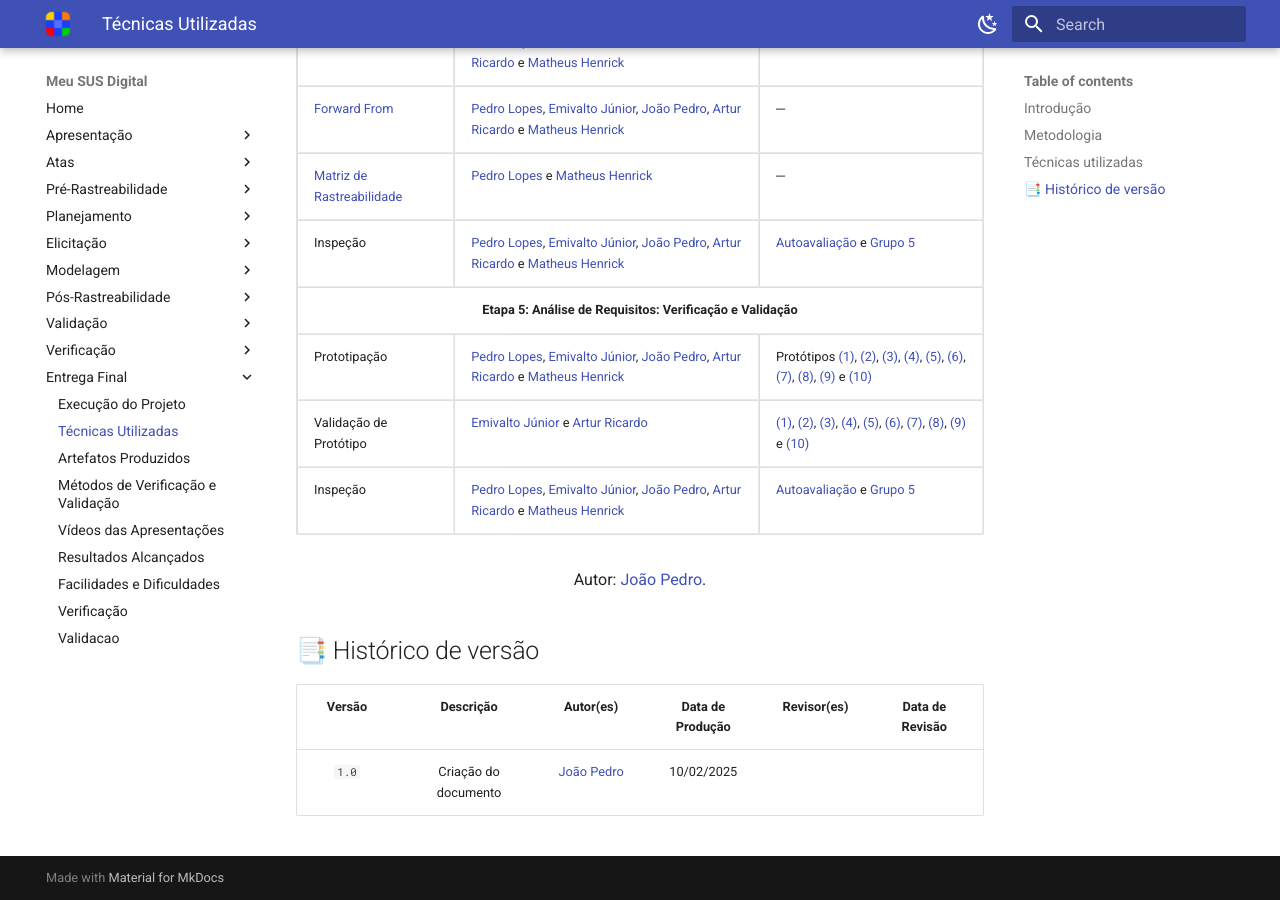
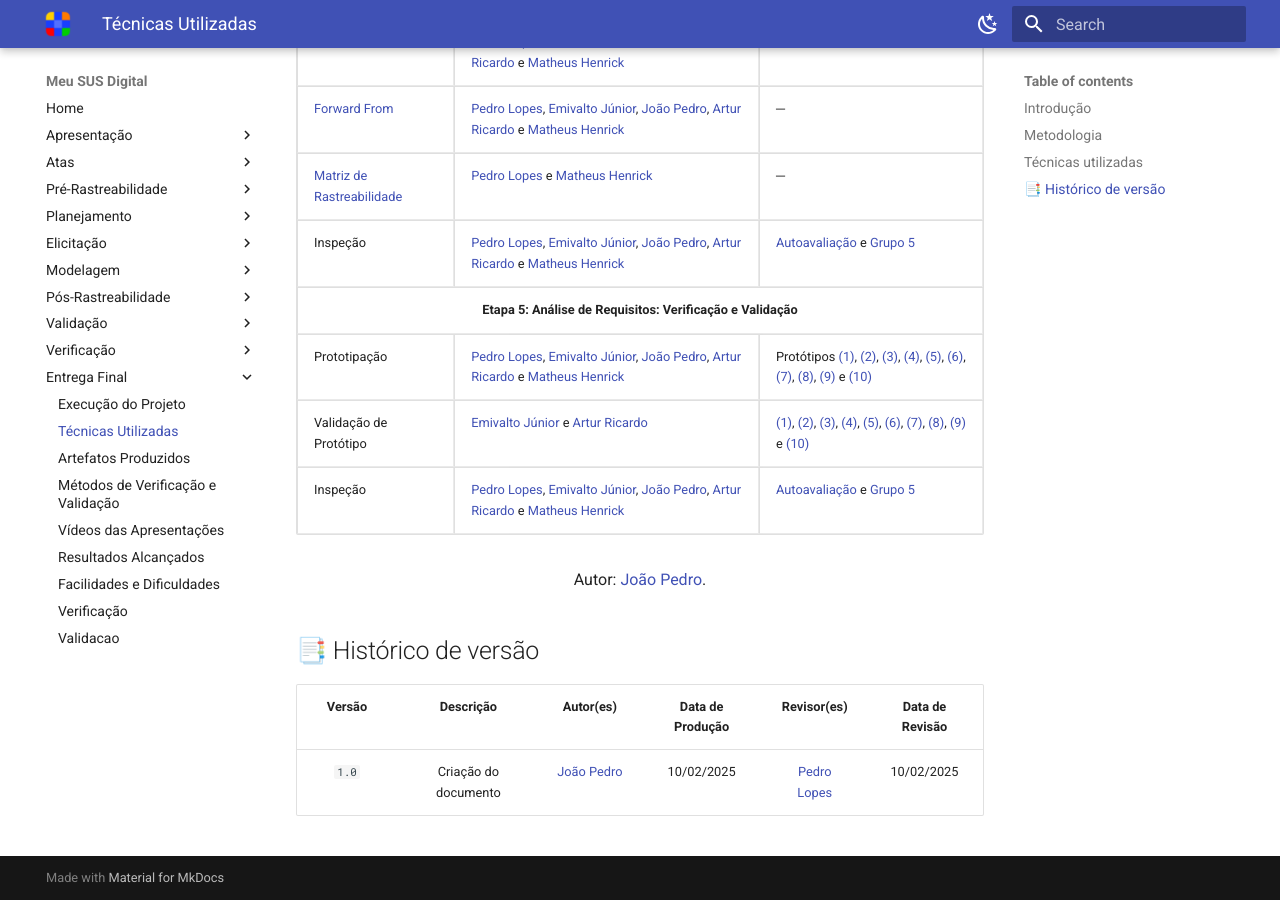
Before and after one commit to Requisitos-de-Software/2024.2-MeuSUSDigital, an MkDocs documentation site: the page built from docs/entrega-final/tecnicas-utilizadas.md, in a window 1280 px wide and 900 px high, scrolled down 2219 px. Built offline with MkDocs 1.6.1 and Material for MkDocs 9.7.7, drawn with Linux system fonts in a browser that asks for light colours.

Commit message:
revisão tecnicas-utilizadas.md

```diff
--- a/docs/entrega-final/tecnicas-utilizadas.md
+++ b/docs/entrega-final/tecnicas-utilizadas.md
@@ -266,4 +266,4 @@
 ## 📑 Histórico de versão
 | Versão | Descrição | Autor(es) | Data de Produção | Revisor(es) | Data de Revisão |
 |:------:|:-------------------------------:|:--------------:|:--------------:|:-------------:|:---------------------:|
-|  `1.0`  | Criação do documento |[João Pedro](https://github.com/JoosPerro)| 10/02/2025  |  |  |
+|  `1.0`  | Criação do documento |[João Pedro](https://github.com/JoosPerro)| 10/02/2025  | [Pedro Lopes](https://github.com/pLopess) | 10/02/2025 |
```
